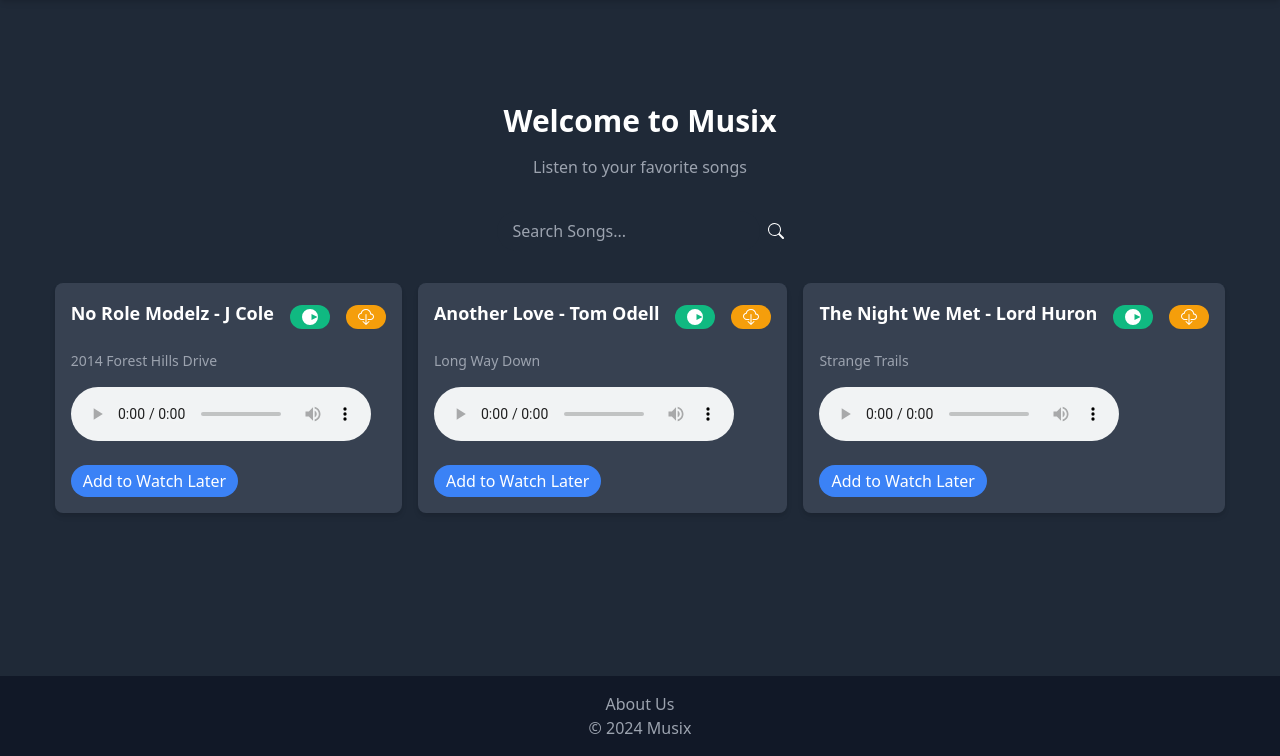
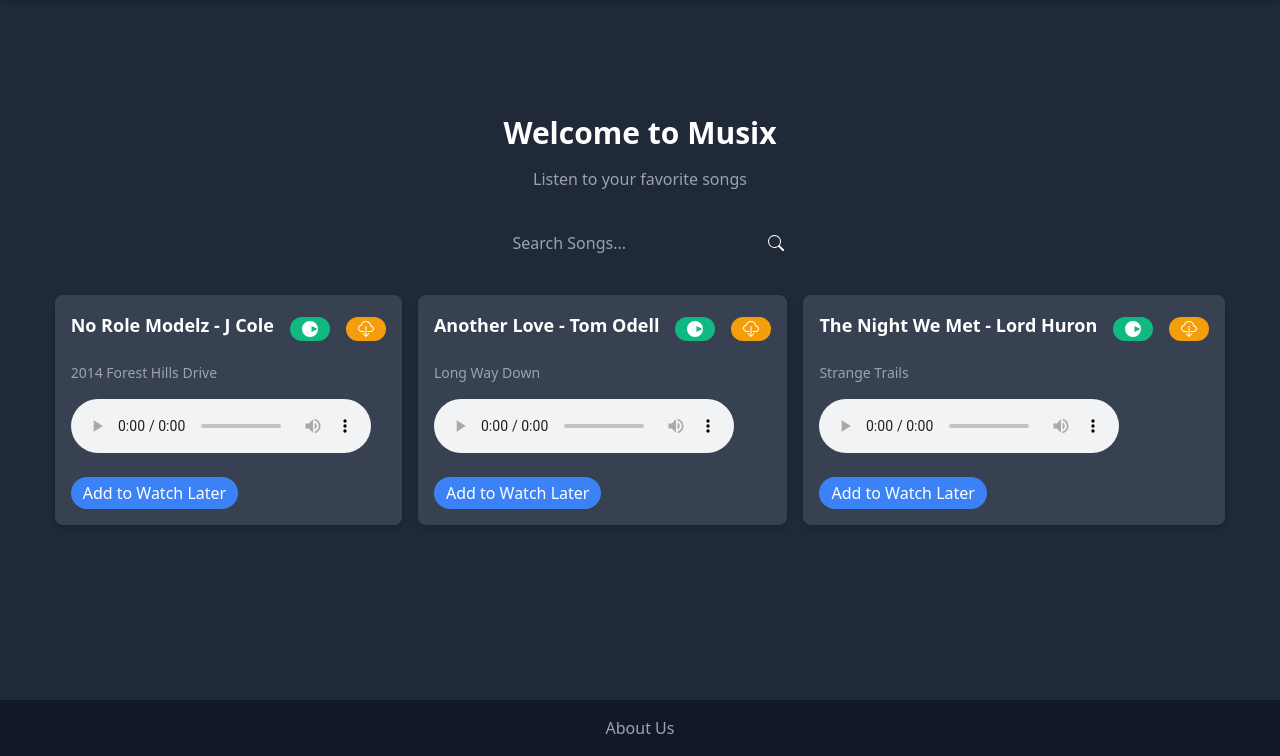
Before and after one commit to tommyboiii004/Music, a Django app: page / in a window 1280 px wide. Shown: the part 44-800 px from the top of the page. Run offline with Django 5.2, Linux system fonts and the light colour scheme; data comes from the database, SQL or seed files in the repository; both versions use the stored data as it was after the commit.

Commit message:
small changes in footer

```diff
--- a/Musix/player/templates/player/home.html
+++ b/Musix/player/templates/player/home.html
@@ -133,7 +133,6 @@
       class="bg-gray-900 text-gray-400 text-center py-4 flex justify-center flex flex-col gap-x-4 items-center"
     >
       <a href="{% url 'about' %}">About Us</a>
-      <p>&copy; {{ current_year }} Musix</p>
     </footer>
   </body>
   <script>
```
Also changed, not shown: Musix/db.sqlite3.
